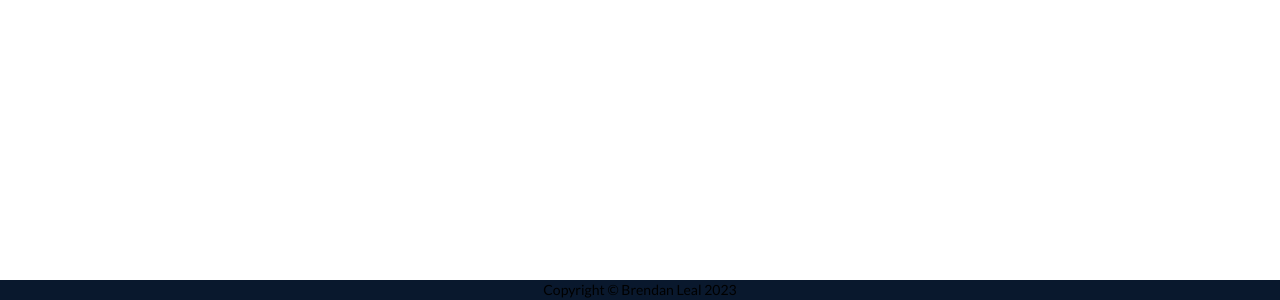
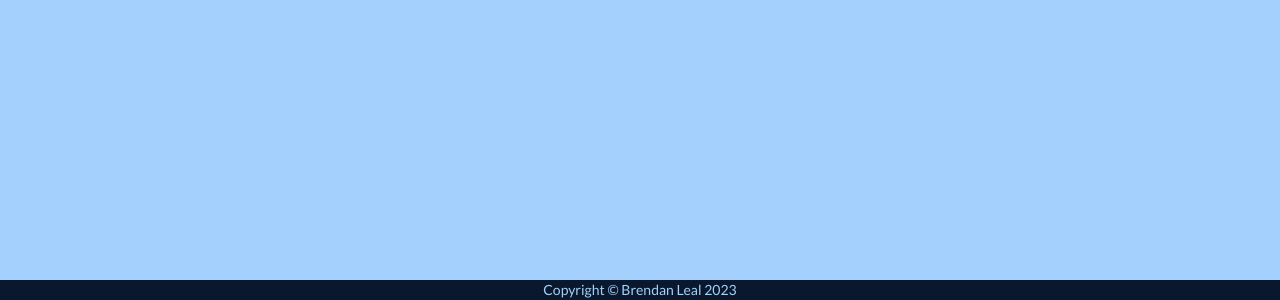
Before and after one commit to Brendan-Leal/tech-help, a Next.js app: page / in a window 1280 px wide. Shown: the part 1870-2170 px from the top of the page. Built offline with nearby package versions, Linux system fonts and the light colour scheme.

Commit message:
rename colors

```diff
--- a/tailwind.config.js
+++ b/tailwind.config.js
@@ -7,11 +7,11 @@ module.exports = {
   ],
   theme: {
     colors: {
-      deepOrange: "#BF8D30",
+      "deep-orange": "#BF8D30",
       yellow: "#D9B70D",
-      lightBlue: "#A3D0FC",
+      "light-blue": "#A3D0FC",
       "dark-blue": "#09182D",
-      accentBlue: "##2D4B73",
+      "accent-blue": "#2D4B73",
     },
     extend: {
       fontFamily: {
```
